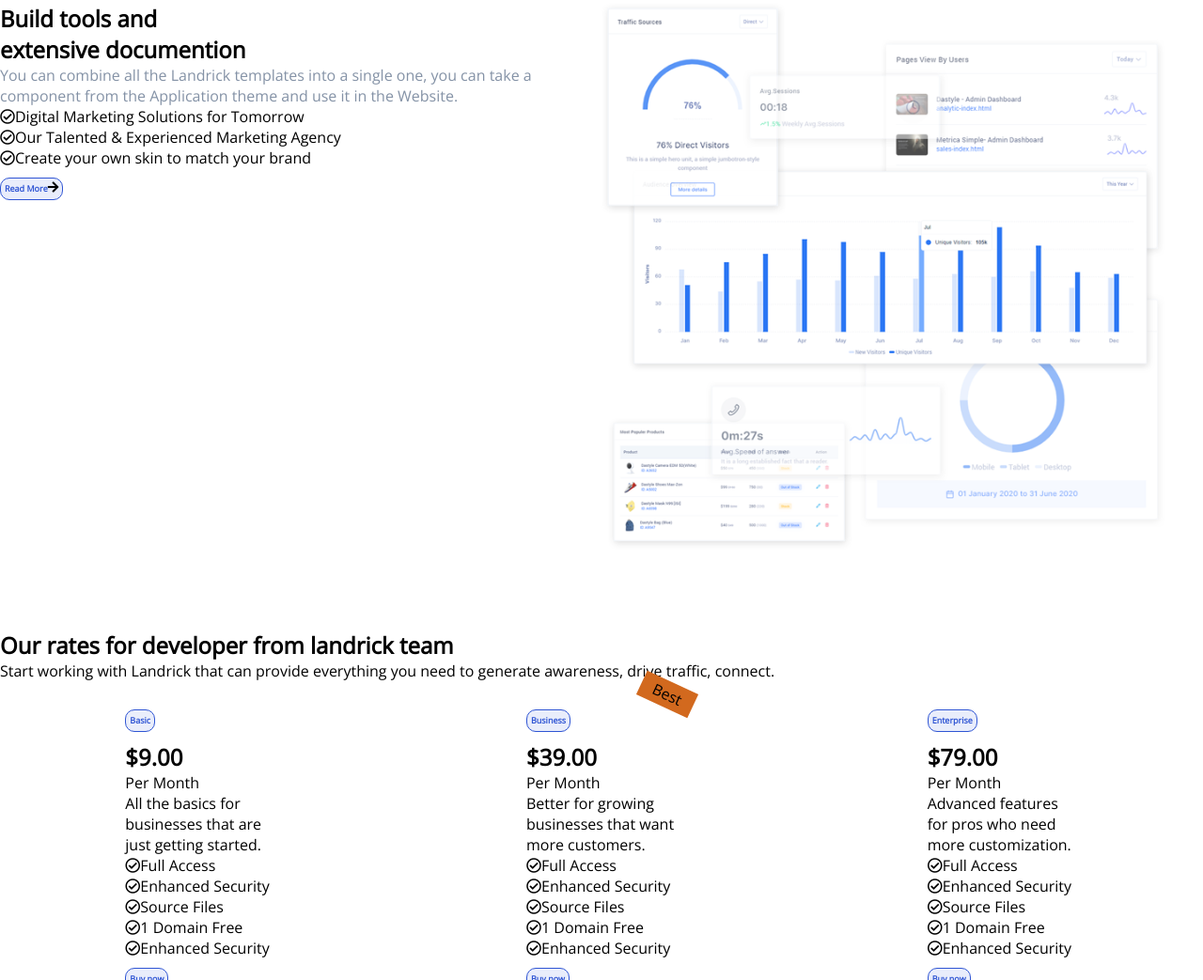
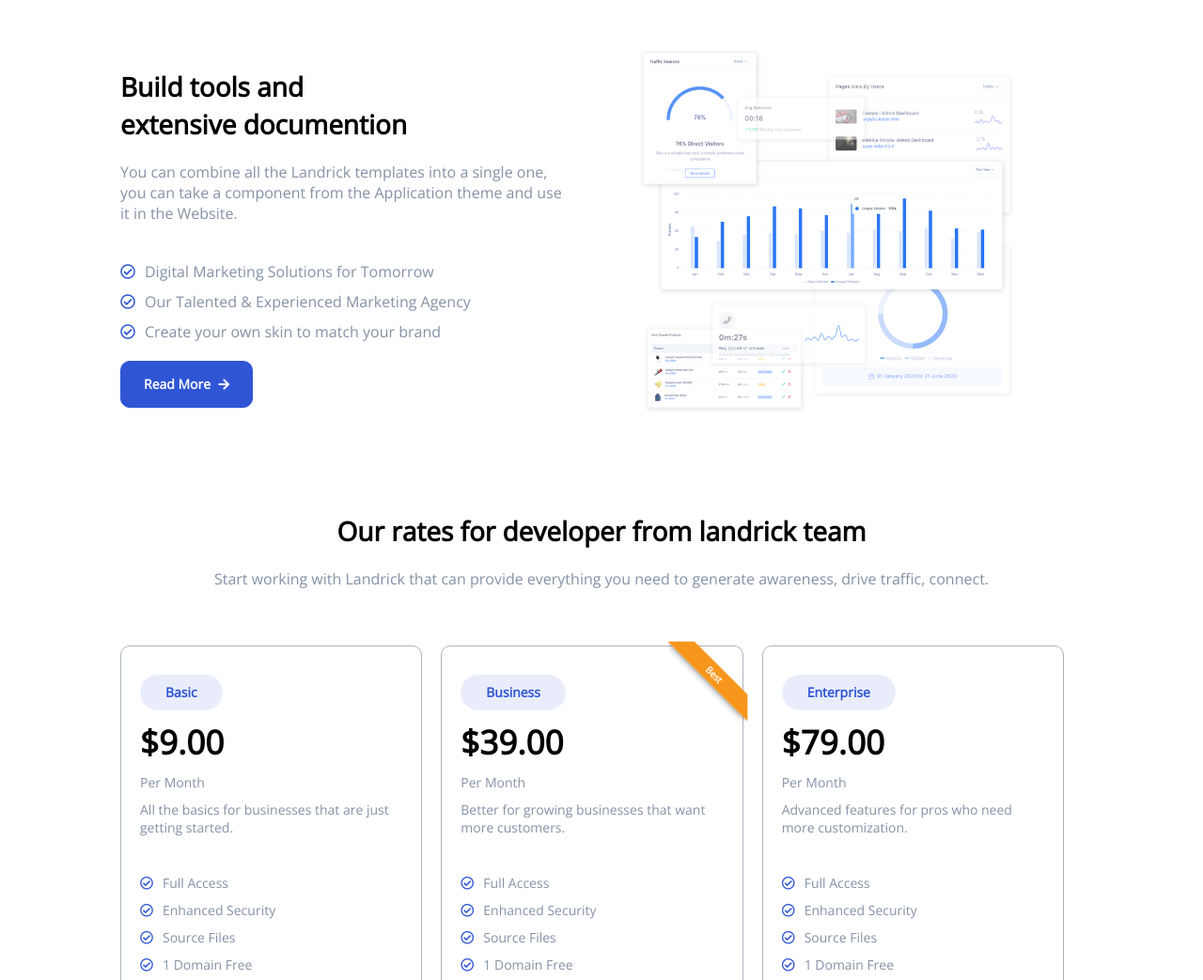
Before and after one commit to Giulia-M/proj-html-vuejs, a website: page index.html in a window 1280 px wide. Shown: the part 1757-2800 px from the top of the page at 94% size. Drawn offline with nearby package versions, Linux system fonts and the light colour scheme.

Commit message:
impl sec 5

```diff
--- a/index.html
+++ b/index.html
@@ -242,27 +242,31 @@
             </section>
 
             <!-- section 4 -->
-            <section class="toolsWrap">
+            <section class="toolsWrap container">
 
                 <div class="row">
                     <div class="col-6">
 
                         <h2>Build tools and <br>
                             extensive documention</h2>
-                        <p>You can combine all the Landrick templates into a single one, you can take a component from
-                            the Application theme and use it in the Website.</p>
-                        <div>
+                        <p>
+                            You can combine all the Landrick templates into a single one, you can take a component from
+                            the Application theme and use it in the Website.
+                        </p>
+                        <div class="checkwrapp">
                             <div><i class="far fa-check-circle"></i>Digital Marketing Solutions for Tomorrow</div>
                             <div><i class="far fa-check-circle"></i>Our Talented & Experienced Marketing Agency</div>
                             <div><i class="far fa-check-circle"></i>Create your own skin to match your brand</div>
 
-
                         </div>
-                        <button><a href="#">Read More</a><i class="fas fa-arrow-right"></i></button>
+                        <button class ="dark_btn">
+                            <a href="#">Read More</a>
+                            <i class="fas fa-arrow-right"></i>
+                        </button>
                     </div>
 
 
-                    <div class="col-6">
+                    <div class="col-6 col-right">
                         <div>
                             <img src="img/1.png" alt="grafico">
                         </div>
@@ -272,64 +276,72 @@
                 </div>
             </section>
 
-            <!-- sezione 6 -->
-            <section class="sec6">
+            <!-- sezione 5 -->
+            <section class="wrapperBuy container">
                 <h2>Our rates for developer from landrick team</h2>
-                <p>Start working with <span>Landrick</span> that can provide everything you need to generate awareness,
-                    drive traffic, connect.</p>
+                <p class="text-Land">
+                    Start working with <span>Landrick</span> that can provide everything you need to generate awareness,
+                    drive traffic, connect.
+                </p>
 
                 <div class="wrap-options">
-                    <div>
-                        <button><a href="#">Basic</a></button>
+                    <div class="col-4">
+                        <button class="new_btn"><a class="text-font-size" href="#">Basic</a></button>
                         <h1>
                             $9.00
                         </h1>
                         <p>Per Month</p>
                         <p>All the basics for businesses that are just getting started.</p>
+                        <div>
 
                             <p><i class="far fa-check-circle"></i>Full Access</p>
                             <p><i class="far fa-check-circle"></i>Enhanced Security</p>
                             <p><i class="far fa-check-circle"></i>Source Files</p>
                             <p><i class="far fa-check-circle"></i>1 Domain Free</p>
                             <p><i class="far fa-check-circle"></i>Enhanced Security</p>
+                        </div>
 
                         <button><a href="#">Buy now</a></button>
                         <p>*No credit card required</p>
 
                     </div>
-                    <div class="option_Busin">
-                        <div class="badge">
-                            <p>Best</p>
-                        </div>
-                        <button><a href="#">Business</a></button>
+                    <div class="col-4 option_Busin bestseller">
+                        <!-- class="badge" -->
+
+                        <button class="new_btn"><a class="text-font-size" href="#">Business</a></button>
                         <h1>
                             $39.00
                         </h1>
                         <p>Per Month</p>
                         <p>Better for growing businesses that want more customers.</p>
+                        <div>
 
                             <p><i class="far fa-check-circle"></i>Full Access</p>
                             <p><i class="far fa-check-circle"></i>Enhanced Security</p>
                             <p><i class="far fa-check-circle"></i>Source Files</p>
                             <p><i class="far fa-check-circle"></i>1 Domain Free</p>
                             <p><i class="far fa-check-circle"></i>Enhanced Security</p>
+                        </div>
 
                         <button><a href="#">Buy now</a></button>
                         <p>*No credit card required</p>
                     </div>
-                    <div>
-                        <button><a href="#">Enterprise</a></button>
+                    <div class="col-4">
+                        <button class="new_btn"><a class="text-font-size" href="#">Enterprise</a></button>
                         <h1>
                             $79.00
                         </h1>
                         <p>Per Month</p>
                         <p>Advanced features for pros who need more customization.</p>
 
+                        <div>
                             <p><i class="far fa-check-circle"></i>Full Access</p>
                             <p><i class="far fa-check-circle"></i>Enhanced Security</p>
                             <p><i class="far fa-check-circle"></i>Source Files</p>
                             <p><i class="far fa-check-circle"></i>1 Domain Free</p>
                             <p><i class="far fa-check-circle"></i>Enhanced Security</p>
+
+                        </div>
 
                         <button><a href="#">Buy now</a></button>
                         <p>*No credit card required</p>
@@ -338,7 +350,7 @@
                 </div>
             </section>
 
-            <!-- sezione 7  -->
+            <!-- sezione 6  -->
             <section class="section7">
                 <div>
                     <h2>Want to be among the first to find out?</h2>
@@ -346,7 +358,7 @@
                         awareness, drive traffic, connect.</p>
 
                     <div class="emailWrapper">
-                        <input type="text" placeholder="Email Address">
+                        <input @key.enter="getpopup" type="text" placeholder="Email Address">
                         <button><a href="#">Get Started</a></button>
                     </div>
                 </div>
@@ -410,9 +422,6 @@
             </div>
 
         </footer>
-
-
-
     </div>
     <script src="scripts/myScript.js"></script>
 </body>
--- a/scripts/myScript.js
+++ b/scripts/myScript.js
@@ -158,6 +158,7 @@
         clickText(currentText) {
             currentText.active = !currentText.active;
         }
+
     },
 
 })
--- a/src/app.scss
+++ b/src/app.scss
@@ -3,7 +3,9 @@
 
 //File sezioni principali
 @import "partials/header";
+@import "partials/badge";
 @import "partials/main";
+
 @import "partials/footer";
 
 // File singoli elementi
--- /dev/null
+++ b/src/partials/_badge.scss
@@ -0,0 +1,22 @@
+
+  .bestseller:after {
+    content: "Best";
+    z-index: 1;
+    overflow: hidden;
+    font-size: 10px;
+    font-weight: bold;
+    color:$text_color_white;
+
+    text-align: center;
+    line-height: 20px;
+    transform: rotate(45deg);
+    width: 120px;
+    display: block;
+    background: #79A70A;
+    background: linear-gradient(#f7961c 0%, #f7961c 100%);
+    box-shadow: 0 3px 10px -5px rgba(0, 0, 0, 1);
+    position: absolute;
+    top: 20px;
+    right: -30px;
+    clip-path: polygon(120px 20px, 90px -10px, 30px -10px, 0px 20px, 10px 30px,  110px 30px);
+  }
--- a/src/partials/_buttons.scss
+++ b/src/partials/_buttons.scss
@@ -31,3 +31,9 @@
         font-size: $font-size;
     }
 }
+.new_btn {
+    background-color: $backg_blue_light;
+    border-radius: $border_radius_secondary;
+    border:1px solid $border_white_secondary;
+    padding:  $padding_new_btn;
+}
--- a/src/partials/_commons.scss
+++ b/src/partials/_commons.scss
@@ -23,3 +23,9 @@
     margin-top: $spacing;
     border: 1px solid $border_grey;
 }
+
+h2 {
+    margin: $spacing 0;
+    font-size: $font_size *2;
+    line-height: $spacing * 2;
+}
--- a/src/partials/_main.scss
+++ b/src/partials/_main.scss
@@ -1,11 +1,12 @@
+
+// sezione 1
 .back_color_light {
     background-color:#f8f9fc;
     /* Curved corners */
     border-bottom-left-radius: 50% 21%;
     border-bottom-right-radius: 50% 16%;
-}
 
-section {
+
         .row {
             display: flex;
 
@@ -20,7 +21,7 @@
                 }
             }
         }
-}
+
     .wrapBrand {
         display: flex;
         justify-content: center;
@@ -33,6 +34,10 @@
             }
         }
     }
+}
+
+
+//sezione 2
 .features {
     h2 {
         margin: $spacing 0;
@@ -44,6 +49,7 @@
     }
 
     .row {
+        display: flex;
         .col-3 {
             width: 25%;
             padding: $spacing;
@@ -128,6 +134,8 @@
     }
     p {
         color: $text_grey_secondary;
+        margin-bottom: $spacing * 2;
+
         .color-blue{
             color: $text_blue_secondary;
             font-weight: bold;
@@ -205,16 +213,44 @@
     color: $backg_green_secondary;
 }
 
+
+
 //sezione 4
 .toolsWrap {
-    div {
-        display: block;
-    }
+
+
     .row {
         display: flex;
         .col-6 {
-            width: 50%;
+            width: $col-6;
+            h2 {
+                margin: $spacing 0;
+                font-size: $font_size *2;
+                line-height: $spacing * 2;
             }
+            p {
+                color: $text_grey_secondary;
+                margin-bottom: $spacing * 2;
+            }
+            .checkwrapp {
+                color: $text_grey_secondary;
+                div {
+                    margin: ($spacing / 2) 0;
+                    i {
+                        color: $text_blue_secondary;
+                        margin-right:  ($spacing / 2);
+                    }
+
+                }
+
+            }
+            .fa-arrow-right {
+                color: $text_color_white;
+                margin-left: $spacing - 15px;
+            }
+        }
+        .col-right {
+            margin-left:$spacing * 4;
             div {
                 img {
                     max-width: $graphic_width;
@@ -223,33 +259,57 @@
             }
         }
     }
-.sec6 {
+}
+
+
+.wrapperBuy {
+    h2 {
+        text-align: center;
+    }
+    .text-Land {
+        color: $text_grey_secondary;
+        text-align: center;
+        margin-bottom: $spacing * 3;
+
+    }
 
     .wrap-options {
         display: flex;
-        justify-content: space-around;
-        div {
-            width: 200px;
+
+        .col-4 {
+            width: $col-4;
 
             padding: $spacing;
+            margin-right: $spacing;
+            box-shadow: 0 4px 2px -2px $border_grey_secondary;
+            border: 1px solid $border_grey_secondary ;
+            border-radius: $border_radius;
+            .text-font-size {
+                font-size: $font-size;
+            }
+            h1 {
+                font-size: $font_size_large;
+                font-weight: bold;
+            }
+            p {
+                color: $text_grey_secondary;
+                font-size: $font_size;
+                margin: $spacing /2 0;
+                i {
+                    color: $text_blue_secondary;
+                    margin-right:  ($spacing / 2);
+                }
+
+            }
+            div {
+                margin-top: $spacing * 2;
+            }
+
 
         }
         .option_Busin {
             position: relative;
-            .badge  {
-                width: 60px;
-                p {
-                    text-align: center;
-                }
-                position: absolute;
-                transform: rotate(25deg);
-                top: 0;
-                right: 0;
 
-                padding: 3px;;
-
-                background-color: chocolate;
-            }
         }
 
 
--- a/src/partials/_variables.scss
+++ b/src/partials/_variables.scss
@@ -55,13 +55,18 @@
 
 $img_max_width: 120px;
 $img_width:100%;
-$graphic_width: 600px;
+$graphic_width: 400px;
 
 $brand_max_width: 85px;
 
 
 $font_size: 14px;
+$font_size_large: 35px;
 $border_radius: 10px;
 
 $font-family: 'Open Sans', sans-serif;
 $col-6: 50%;
+$col-4: calc((100% / 12) * 4);
+
+$border_radius_secondary: 21px;
+$padding_new_btn: 7px 26px;
```
Also changed, not shown: dist/app.css. Lines whose indentation alone changed are shown as unchanged.
